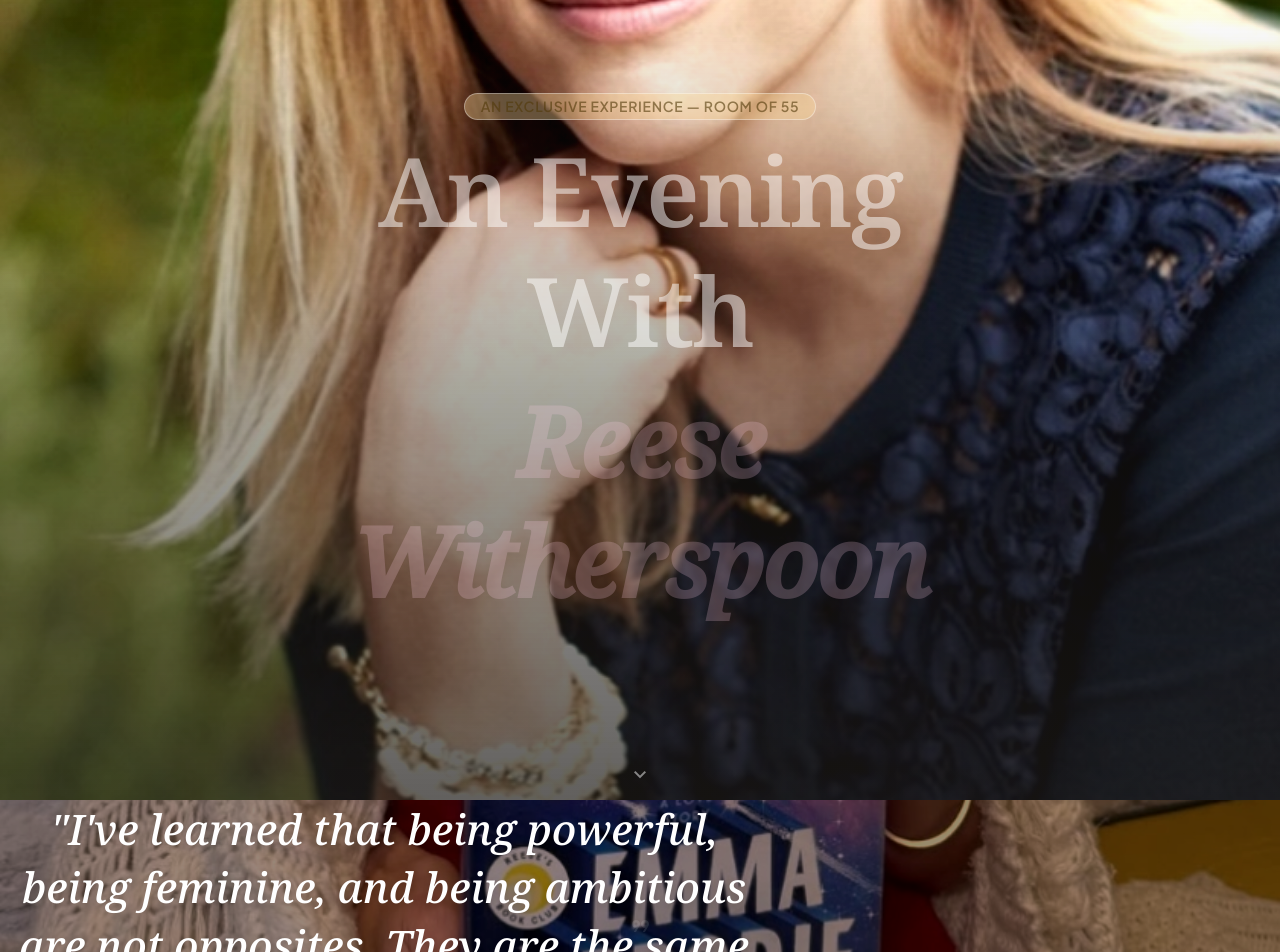
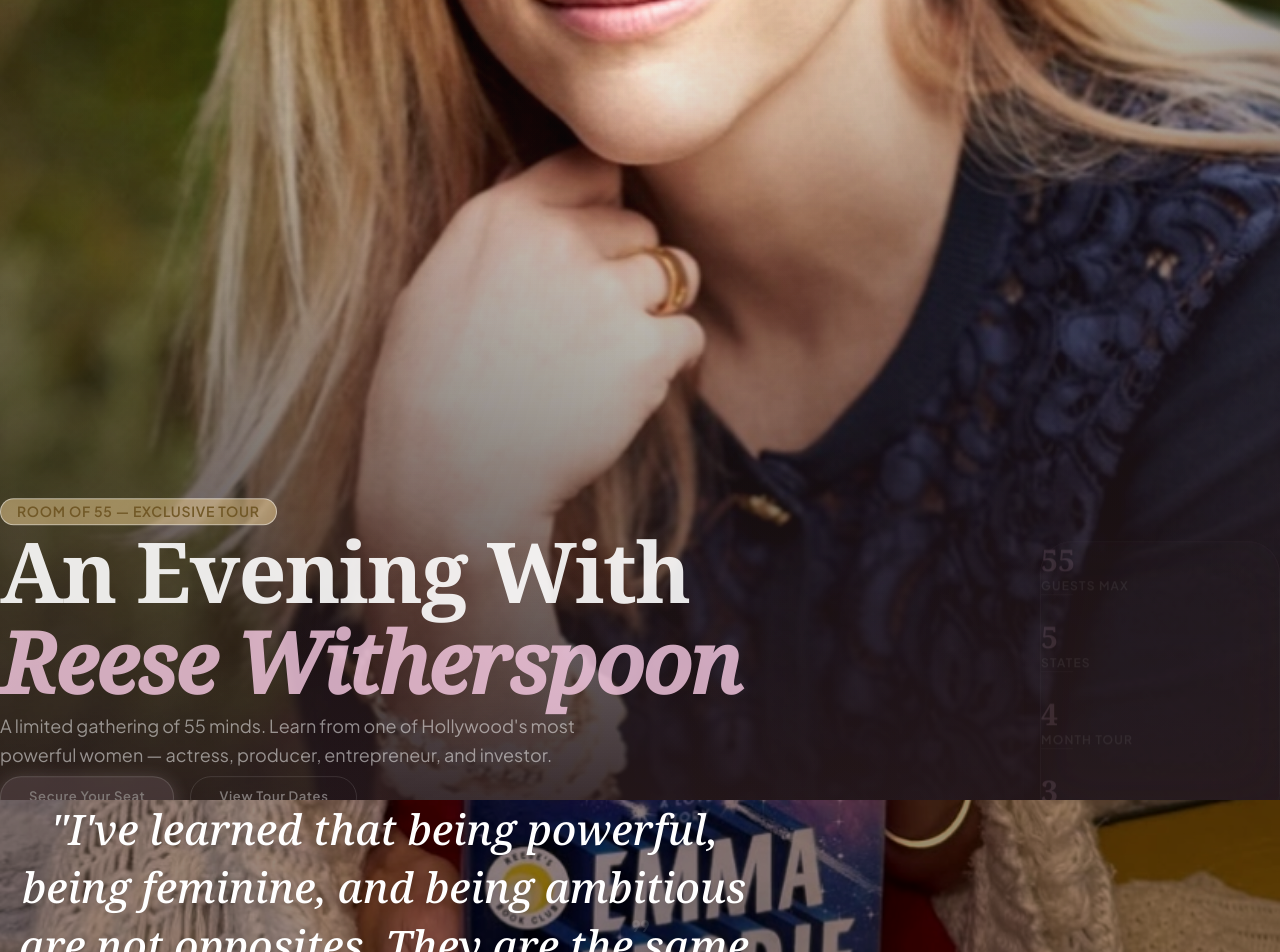
Before and after one commit to Biggie9999/reese-witherspoon-official, a React (Vite) app: page / in a window 1280 px wide. Shown: the top 952 px of the page. Built offline with nearby package versions, Linux system fonts and the light colour scheme; a web font is replaced by a local one.

Commit message:
style: fix ui alignment, resize buttons, remove nav avatar, and redesign hero

```diff
--- a/src/components/Donations.jsx
+++ b/src/components/Donations.jsx
@@ -123,12 +123,12 @@
               </p>
 
               {/* Amount buttons */}
-              <div className="flex flex-wrap gap-3 mb-6">
+              <div className="flex flex-wrap gap-2 mb-6">
                 {amounts.map(amt => (
                   <button
                     key={amt}
                     onClick={() => { setSelected(amt); setCustom(''); }}
-                    className={`px-6 py-3 rounded-full text-sm font-semibold transition-all duration-300 ${
+                    className={`px-5 py-2.5 rounded-full text-[13px] font-semibold transition-all duration-300 ${
                       selected === amt
                         ? 'bg-primary text-on-primary shadow-lg shadow-primary/20'
                         : 'border border-primary/30 text-primary hover:bg-primary/5'
@@ -143,7 +143,7 @@
                   placeholder="Custom"
                   value={custom}
                   onChange={e => { setCustom(e.target.value); setSelected(null); }}
-                  className="px-5 py-3 w-28 rounded-full text-sm text-center text-on-surface placeholder-outline focus:outline-none border border-primary/30 bg-white/50 backdrop-blur-sm focus:border-primary focus:ring-2 focus:ring-primary-container transition-all"
+                  className="px-4 py-2.5 w-24 rounded-full text-[13px] text-center text-on-surface placeholder-outline focus:outline-none border border-primary/30 bg-white/50 backdrop-blur-sm focus:border-primary focus:ring-2 focus:ring-primary-container transition-all"
                   style={{ fontFamily: "'Plus Jakarta Sans', sans-serif" }}
                 />
               </div>
--- a/src/components/Hero.jsx
+++ b/src/components/Hero.jsx
@@ -13,10 +13,10 @@
 ];
 
 const fadeUp = {
-  hidden: { opacity: 0, y: 40 },
+  hidden: { opacity: 0, y: 30 },
   visible: (i) => ({
     opacity: 1, y: 0,
-    transition: { delay: 2.4 + i * 0.15, duration: 0.7, ease: 'easeOut' },
+    transition: { delay: 2.2 + i * 0.1, duration: 0.8, ease: [0.25, 0.1, 0.25, 1] },
   }),
 };
 
@@ -26,7 +26,7 @@
   useEffect(() => {
     const handleScroll = () => {
       if (bgRef.current) {
-        bgRef.current.style.transform = `translateY(${window.scrollY * 0.4}px)`;
+        bgRef.current.style.transform = `translateY(${window.scrollY * 0.35}px)`;
       }
     };
     window.addEventListener('scroll', handleScroll, { passive: true });
@@ -34,7 +34,7 @@
   }, []);
 
   return (
-    <section id="hero" className="relative h-screen min-h-[700px] overflow-hidden flex items-center justify-center">
+    <section id="hero" className="relative h-screen min-h-[750px] overflow-hidden flex flex-col justify-end pb-28">
       {/* Parallax BG */}
       <div
         ref={bgRef}
@@ -44,20 +44,28 @@
           filter: 'sepia(10%) brightness(105%) contrast(105%)',
         }}
       />
-      <div className="absolute inset-0 bg-gradient-to-t from-[#1E1B18]/70 via-[#1E1B18]/40 to-transparent" />
 
-      {/* Content */}
-      <div className="relative z-10 text-center px-4 max-w-3xl mx-auto">
-        <motion.p
+      {/* Beautiful smooth gradient for text readability without darkening the whole image */}
+      <div className="absolute inset-0 bg-gradient-to-t from-[#26181B]/90 via-[#26181B]/40 to-transparent" />
+      <div className="absolute inset-0 bg-gradient-to-r from-[#26181B]/40 via-transparent to-[#26181B]/40" />
+
+      {/* Content Container */}
+      <div className="relative z-10 px-6 md:px-12 max-w-7xl mx-auto w-full flex flex-col lg:flex-row lg:items-end justify-between gap-12">
+
+        {/* Left Side: Typography & CTA */}
+        <div className="max-w-3xl">
+          <motion.div
             custom={0} variants={fadeUp} initial="hidden" animate="visible"
-          className="chip chip-gold uppercase tracking-widest text-[12px] mb-6 inline-block"
+            className="mb-5"
           >
-          An Exclusive Experience — Room of 55
-        </motion.p>
+            <span className="chip chip-gold uppercase tracking-widest text-[11px] font-bold">
+              Room of 55 — Exclusive Tour
+            </span>
+          </motion.div>
 
           <motion.h1
             custom={1} variants={fadeUp} initial="hidden" animate="visible"
-          className="text-5xl md:text-7xl lg:text-8xl font-semibold text-white leading-tight"
+            className="text-5xl md:text-7xl lg:text-[84px] font-bold text-white leading-[1.05]"
             style={{ fontFamily: "'Noto Serif', serif", letterSpacing: '-0.02em' }}
           >
             An Evening With
@@ -65,97 +73,75 @@
 
           <motion.h1
             custom={2} variants={fadeUp} initial="hidden" animate="visible"
-          className="text-5xl md:text-7xl lg:text-8xl font-semibold italic leading-tight text-pink-200"
+            className="text-5xl md:text-7xl lg:text-[84px] font-semibold italic text-pink-200 leading-[1.05] mb-6"
             style={{ fontFamily: "'Noto Serif', serif", letterSpacing: '-0.02em' }}
           >
             Reese Witherspoon
           </motion.h1>
 
-        <motion.div
+          <motion.p
             custom={3} variants={fadeUp} initial="hidden" animate="visible"
-          className="w-[120px] h-[1px] mx-auto my-6"
-          style={{ background: 'linear-gradient(90deg, transparent, rgba(255,255,255,0.5), transparent)' }}
-        />
-
-        <motion.p
-          custom={4} variants={fadeUp} initial="hidden" animate="visible"
-          className="text-lg md:text-xl tracking-wide text-white/90 mb-3"
-          style={{ fontFamily: "'Plus Jakarta Sans', sans-serif", fontWeight: 500 }}
-        >
-          Acting. Investments. Legacy.
-        </motion.p>
-
-        <motion.p
-          custom={5} variants={fadeUp} initial="hidden" animate="visible"
-          className="text-base text-white/70 max-w-[520px] mx-auto mb-10 leading-relaxed"
-          style={{ fontFamily: "'Plus Jakarta Sans', sans-serif", fontWeight: 400 }}
+            className="text-base md:text-lg text-white/80 max-w-xl mb-10 leading-relaxed"
+            style={{ fontFamily: "'Plus Jakarta Sans', sans-serif" }}
           >
             A limited gathering of 55 minds. Learn from one of Hollywood's most powerful women — actress, producer, entrepreneur, and investor.
           </motion.p>
 
           <motion.div
-          custom={6} variants={fadeUp} initial="hidden" animate="visible"
-          className="flex flex-col sm:flex-row gap-4 justify-center"
+            custom={4} variants={fadeUp} initial="hidden" animate="visible"
+            className="flex flex-wrap gap-4 items-center"
           >
             <Link
               to="tickets"
               smooth
               duration={800}
-            className="bg-primary text-on-primary px-8 py-4 rounded-full font-semibold text-sm tracking-wider cursor-pointer shadow-[0_4px_20px_rgba(242,216,220,0.6)] hover:bg-tertiary transition-all hover:scale-105 inline-flex items-center gap-2 border border-white/30"
-            style={{ fontFamily: "'Plus Jakarta Sans', sans-serif", letterSpacing: '0.05em' }}
+              className="btn-primary"
             >
               Secure Your Seat
-            <span className="material-symbols-outlined text-[18px]">arrow_forward</span>
             </Link>
             <Link
               to="tour"
               smooth
               duration={800}
-            className="btn-secondary !border-white/40 !text-white hover:!bg-white/10 cursor-pointer"
+              className="btn-secondary !text-white !border-white/30 hover:!bg-white/10"
             >
               View Tour Dates
             </Link>
           </motion.div>
         </div>
 
-      {/* Stats Bar */}
+        {/* Right Side: Stats Block */}
         <motion.div
-        initial={{ opacity: 0, y: 40 }}
-        animate={{ opacity: 1, y: 0 }}
-        transition={{ delay: 3.4, duration: 0.6 }}
-        className="absolute bottom-16 left-0 right-0"
+          custom={5} variants={fadeUp} initial="hidden" animate="visible"
+          className="hidden lg:flex flex-col gap-6 backdrop-blur-xl bg-white/10 border border-white/20 p-8 rounded-[32px] shadow-2xl min-w-[240px]"
         >
-        <div className="max-w-4xl mx-auto px-4">
-          <div className="glass-dark rounded-3xl py-5 px-6 grid grid-cols-2 md:grid-cols-4 gap-4 text-center">
           {stats.map((s, i) => (
-              <div key={i}>
-                <p
-                  className="text-2xl md:text-3xl font-semibold text-pink-200"
-                  style={{ fontFamily: "'Noto Serif', serif" }}
-                >
+            <div key={i} className="flex flex-col">
+              <span className="text-3xl font-bold text-pink-200 mb-1" style={{ fontFamily: "'Noto Serif', serif" }}>
                 {s.value}
-                </p>
-                <p
-                  className="text-[11px] tracking-wider uppercase text-white/60"
-                  style={{ fontFamily: "'Plus Jakarta Sans', sans-serif", letterSpacing: '0.05em' }}
-                >
+              </span>
+              <span className="text-xs uppercase tracking-widest text-white/60 font-semibold" style={{ fontFamily: "'Plus Jakarta Sans', sans-serif" }}>
                 {s.label}
-                </p>
+              </span>
+              {i !== stats.length - 1 && <div className="w-8 h-[1px] bg-white/20 mt-6" />}
             </div>
           ))}
+        </motion.div>
       </div>
-        </div>
-      </motion.div>
 
-      {/* Scroll Chevron */}
+      {/* Mobile Stats (only visible on small screens) */}
       <motion.div
         initial={{ opacity: 0 }}
         animate={{ opacity: 1 }}
-        transition={{ delay: 3.8 }}
-        className="absolute bottom-4 left-1/2 -translate-x-1/2 text-white/50"
-        style={{ animation: 'chevronBounce 2s ease-in-out infinite' }}
+        transition={{ delay: 3.2 }}
+        className="lg:hidden absolute bottom-0 left-0 right-0 bg-[#26181B]/80 backdrop-blur-lg border-t border-white/10 py-4 px-6 flex justify-between items-center z-10"
       >
-        <span className="material-symbols-outlined text-[28px]">expand_more</span>
+        {stats.map((s, i) => (
+          <div key={i} className="text-center">
+            <p className="text-lg font-bold text-pink-200" style={{ fontFamily: "'Noto Serif', serif" }}>{s.value}</p>
+            <p className="text-[9px] uppercase tracking-wider text-white/60 font-semibold" style={{ fontFamily: "'Plus Jakarta Sans', sans-serif" }}>{s.label}</p>
+          </div>
+        ))}
       </motion.div>
     </section>
   );
--- a/src/components/Notify.jsx
+++ b/src/components/Notify.jsx
@@ -52,7 +52,7 @@
             onChange={e => setEmail(e.target.value)}
             placeholder="Enter your email"
             required
-            className="flex-1 px-5 py-3.5 rounded-full text-sm text-on-surface placeholder-outline focus:outline-none border border-primary/20 bg-white/50 backdrop-blur-sm focus:border-primary focus:ring-2 focus:ring-primary-container transition-all"
+            className="flex-1 px-5 py-3 rounded-full text-sm text-on-surface placeholder-outline focus:outline-none border border-primary/20 bg-white/50 backdrop-blur-sm focus:border-primary focus:ring-2 focus:ring-primary-container transition-all"
             style={{ fontFamily: "'Plus Jakarta Sans', sans-serif" }}
           />
           <button
--- a/src/index.css
+++ b/src/index.css
@@ -147,10 +147,10 @@
   color: var(--color-on-primary);
   font-family: var(--font-sans);
   font-weight: 600;
-  font-size: 14px;
+  font-size: 13px;
   line-height: 1.2;
   letter-spacing: 0.05em;
-  padding: 14px 32px;
+  padding: 12px 28px;
   border-radius: 9999px;
   border: 1px solid rgba(255, 255, 255, 0.4);
   box-shadow: 0 4px 20px rgba(242, 216, 220, 0.6);
@@ -168,10 +168,10 @@
   color: var(--color-primary);
   font-family: var(--font-sans);
   font-weight: 600;
-  font-size: 14px;
+  font-size: 13px;
   line-height: 1.2;
   letter-spacing: 0.05em;
-  padding: 14px 32px;
+  padding: 12px 28px;
   border-radius: 9999px;
   border: 1px solid rgba(109, 89, 93, 0.3);
   transition: all 0.3s ease;
```
Also changed, not shown: src/components/Navbar.jsx (+1 -10 lines), src/components/Tickets.jsx (+1 -6 lines), src/components/Tour.jsx (+2 -7 lines). Lines whose indentation alone changed are shown as unchanged.
